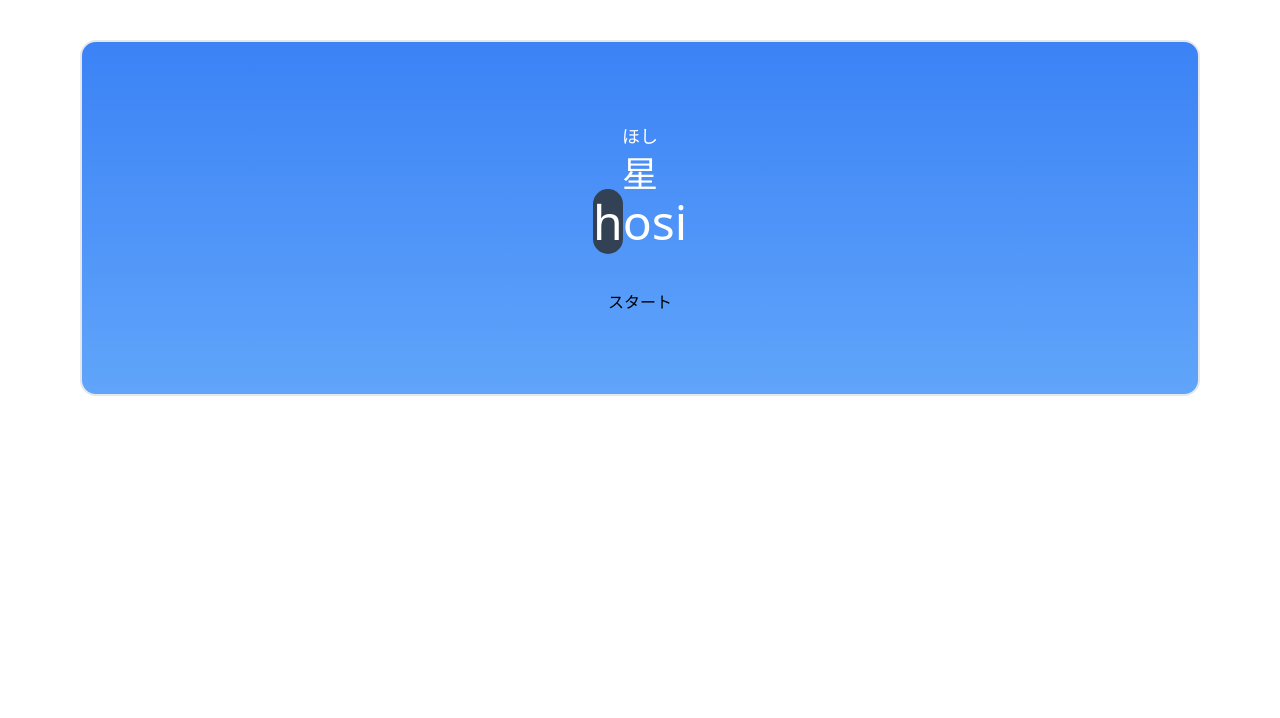
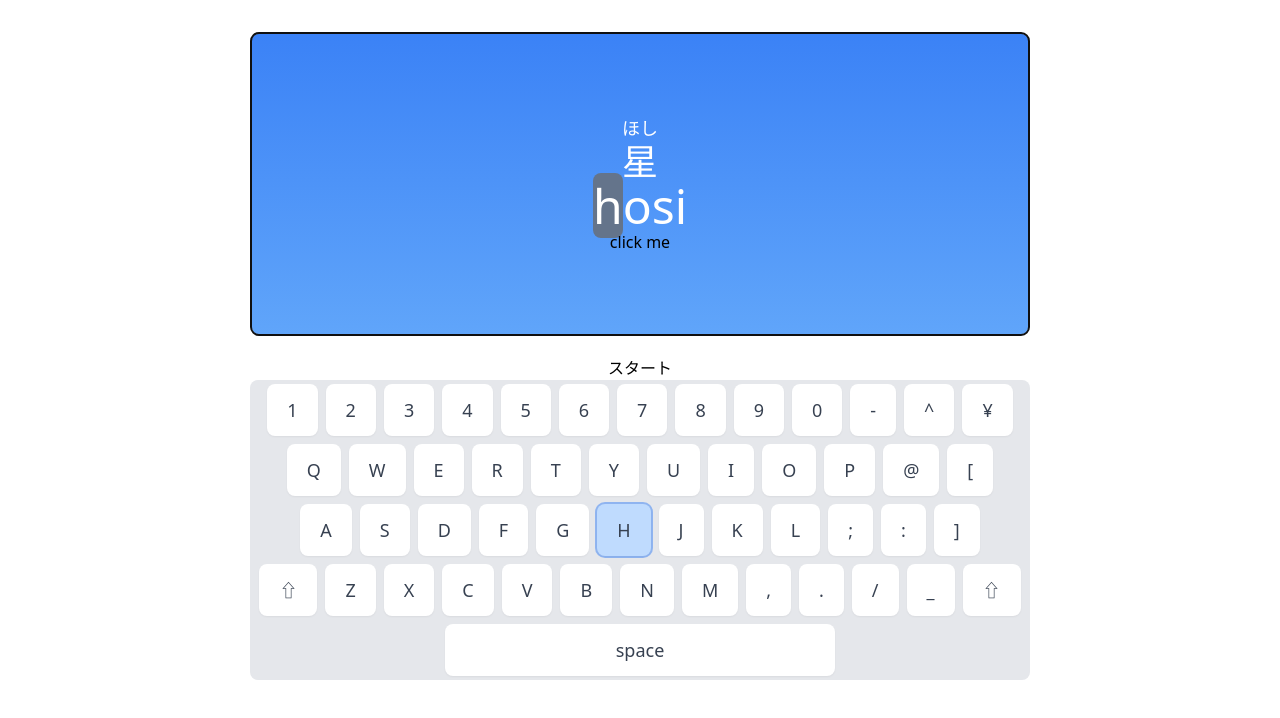
Before and after one commit to MnVOIDnM/typing-game, a Next.js app: page / in a window 1280 px wide. Shown: the top 718 px of the page. Built offline with nearby package versions, Linux system fonts and the light colour scheme.

Commit message:
working on focusing

```diff
--- /dev/null
+++ b/app/components/Keyboard.js
@@ -0,0 +1,44 @@
+"use client";
+
+import { useRecoilValue } from "recoil";
+import { characterConditionState } from "../states/selectors";
+import { pressedKeysState } from "../states/atoms";
+
+function Keyboard() {
+  const characterCondition = useRecoilValue(characterConditionState);
+  const pressedKeys = useRecoilValue(pressedKeysState);
+  const keys = [
+    ["1", "2", "3", "4", "5", "6", "7", "8", "9", "0", "-", "^", "¥"],
+    ["q", "w", "e", "r", "t", "y", "u", "i", "o", "p", "@", "["],
+    ["a", "s", "d", "f", "g", "h", "j", "k", "l", ";", ":", "]"],
+    ["⇧", "z", "x", "c", "v", "b", "n", "m", ",", ".", "/", "_", "⇧"],
+  ];
+
+  return (
+    <div className="w-[780px] flex flex-col items-center bg-gray-200 text-gray-700 text-lg font-medium rounded-lg">
+      {keys.map((line, index) => (
+        <div key={index}>
+          {line.map((key, index) => (
+            <span
+              key={index}
+              className={`inline-block px-5 py-3 m-1 rounded-lg shadow-sm ${
+                pressedKeys.includes(key)
+                  ? "bg-orange-200"
+                  : key === characterCondition.current
+                  ? "bg-blue-200 ring-2 ring-offset- outline-note"
+                  : "bg-white"
+              }`}
+            >
+              {key.toUpperCase()}
+            </span>
+          ))}
+        </div>
+      ))}
+      <div className="py-3 m-1 rounded-lg shadow-sm w-1/2 text-center bg-white">
+        space
+      </div>
+    </div>
+  );
+}
+
+export default Keyboard;
--- a/app/page.js
+++ b/app/page.js
@@ -1,30 +1,32 @@
 "use client";
 
+import { useEffect, useRef, useState } from "react";
 import { useRecoilState, useRecoilValue } from "recoil";
-import { quizIndexState, wordIndexState } from "./states/atoms";
+import {
+  pressedKeysState,
+  quizIndexState,
+  wordIndexState,
+} from "./states/atoms";
 import { characterConditionState, typingWordState } from "./states/selectors";
-import { useState } from "react";
+import Keyboard from "./components/Keyboard";
 
 export default function Home() {
   const [wordIndex, setWordIndex] = useRecoilState(wordIndexState);
   const [quizIndex, setQuizIndex] = useRecoilState(quizIndexState);
-
+  const [pressedKeys, setPressedKeys] = useRecoilState(pressedKeysState);
   const [isStarted, setIsStarted] = useState(false);
-
   const typingWord = useRecoilValue(typingWordState);
   const characterCondition = useRecoilValue(characterConditionState);
 
-  function checkKeyPress(e) {
+  const typingRef = useRef(null);
+
+  function handleKeyDown(e) {
     if (e.key === characterCondition.current) {
       setWordIndex((prev) => prev + 1);
-    }
+    } else if (!pressedKeys.includes(e.key)) {
+      setPressedKeys([...pressedKeys, e.key]);
     }
 
-  function handleKeyPress(e) {
-    if (!isStarted) {
-      setIsStarted(true);
-    }
-    checkKeyPress(e);
     if (wordIndex + 1 >= typingWord.roman.length) {
       if (quizIndex + 1 >= 10) {
         setIsStarted(false);
@@ -34,30 +36,49 @@ export default function Home() {
       }
     }
   }
+  const handleKeyUp = (e) => {
+    setPressedKeys(pressedKeys.filter((pressedKey) => pressedKey !== e.key));
+  };
 
   const refreshAll = () => {
     setWordIndex(0);
-    setIsStarted(false);
+    setIsStarted((isStarted) => !isStarted);
     setQuizIndex(0);
   };
 
+  const onClick = () => {
+    typingRef.current && typingRef.current.focus();
+  };
+
+  useEffect(() => {
+    onClick();
+  }, []);
+
   return (
+    <div className="flex flex-col items-center p-3">
       <div
-      onKeyDown={(e) => handleKeyPress(e)}
-      className="flex flex-col justify-center items-center gap-1 p-20 my-10 mx-20 rounded-2xl border-2 bg-gradient-to-b from-blue-500 to-blue-400"
+        onKeyDown={handleKeyDown}
+        onKeyUp={handleKeyUp}
+        onClick={onClick}
+        tabIndex={0}
+        ref={typingRef}
+        className="w-[780px] flex flex-col justify-center items-center py-20 px-4 my-5 rounded-lg border-2 bg-gradient-to-b from-blue-500 to-blue-400"
       >
         <h className="text-lg text-white">{typingWord.kana}</h>
         <h className="text-4xl text-white">{typingWord.japanese}</h>
         <h className="text-5xl">
           {characterCondition.past}
-        <mark className="text-white bg-slate-700 rounded-full">
+          <mark className="text-white bg-slate-500 rounded-lg">
             {characterCondition.current}
           </mark>
           <span className="text-white">{characterCondition.upcoming}</span>
         </h>
-      <button onClick={refreshAll} className="mt-10">
+        <span>click me</span>
+      </div>
+      <button onClick={refreshAll} className="">
         {isStarted ? "リセット" : "スタート"}
       </button>
+      <Keyboard />
     </div>
   );
 }
--- a/app/states/atoms.js
+++ b/app/states/atoms.js
@@ -9,3 +9,8 @@ export const quizIndexState = atom({
   key: "quizIndexState",
   default: 0,
 });
+
+export const pressedKeysState = atom({
+  key: "pressedKeysState",
+  default: [],
+});
--- a/package.json
+++ b/package.json
@@ -15,6 +15,7 @@
     "react": "18.2.0",
     "react-dom": "18.2.0",
     "react-icons": "^4.10.1",
+    "react-simple-keyboard": "^3.7.8",
     "recoil": "^0.7.7",
     "tailwindcss": "3.3.3"
   }
```
Also changed, not shown: 1 other file (tests, documents, lock files or other folders). Lines whose indentation alone changed are shown as unchanged.
